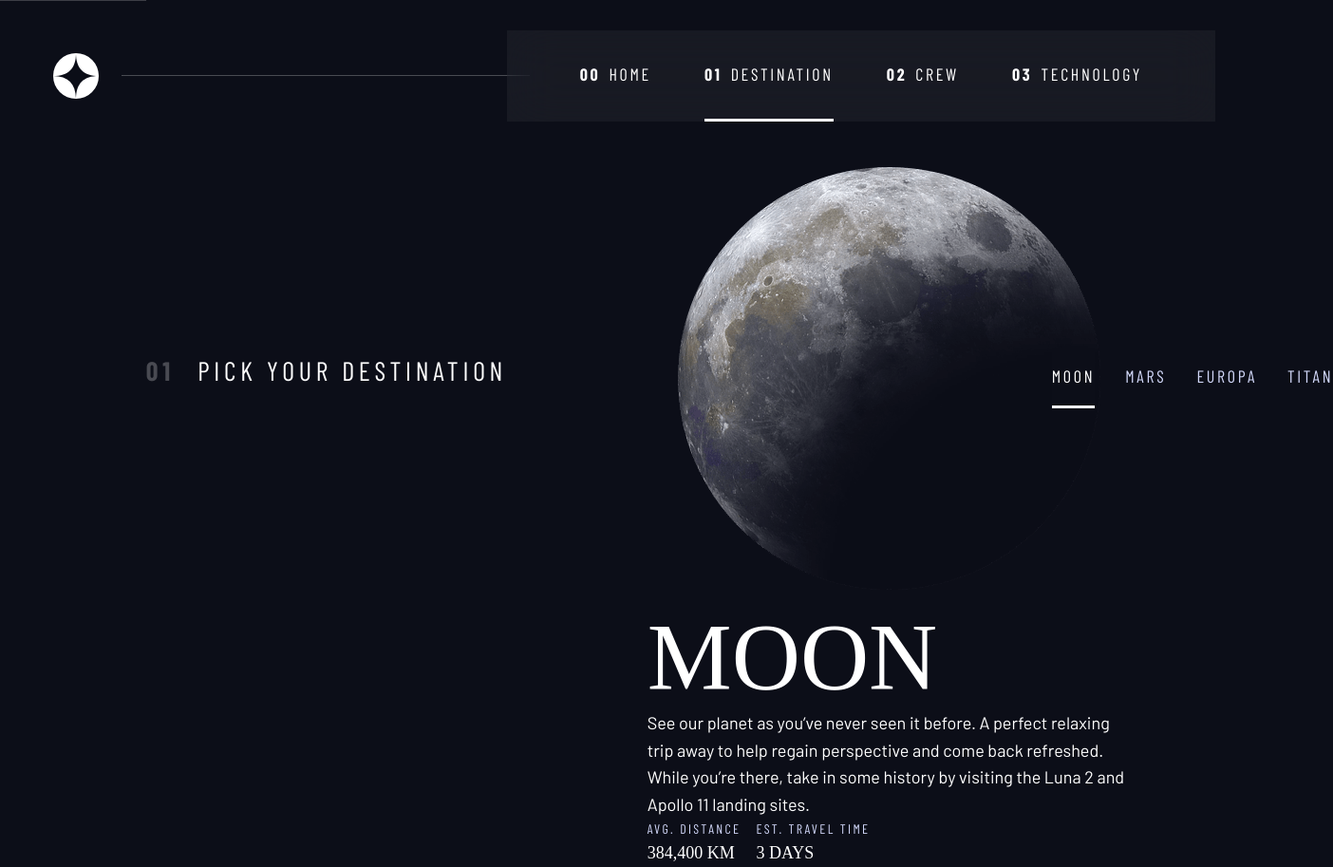
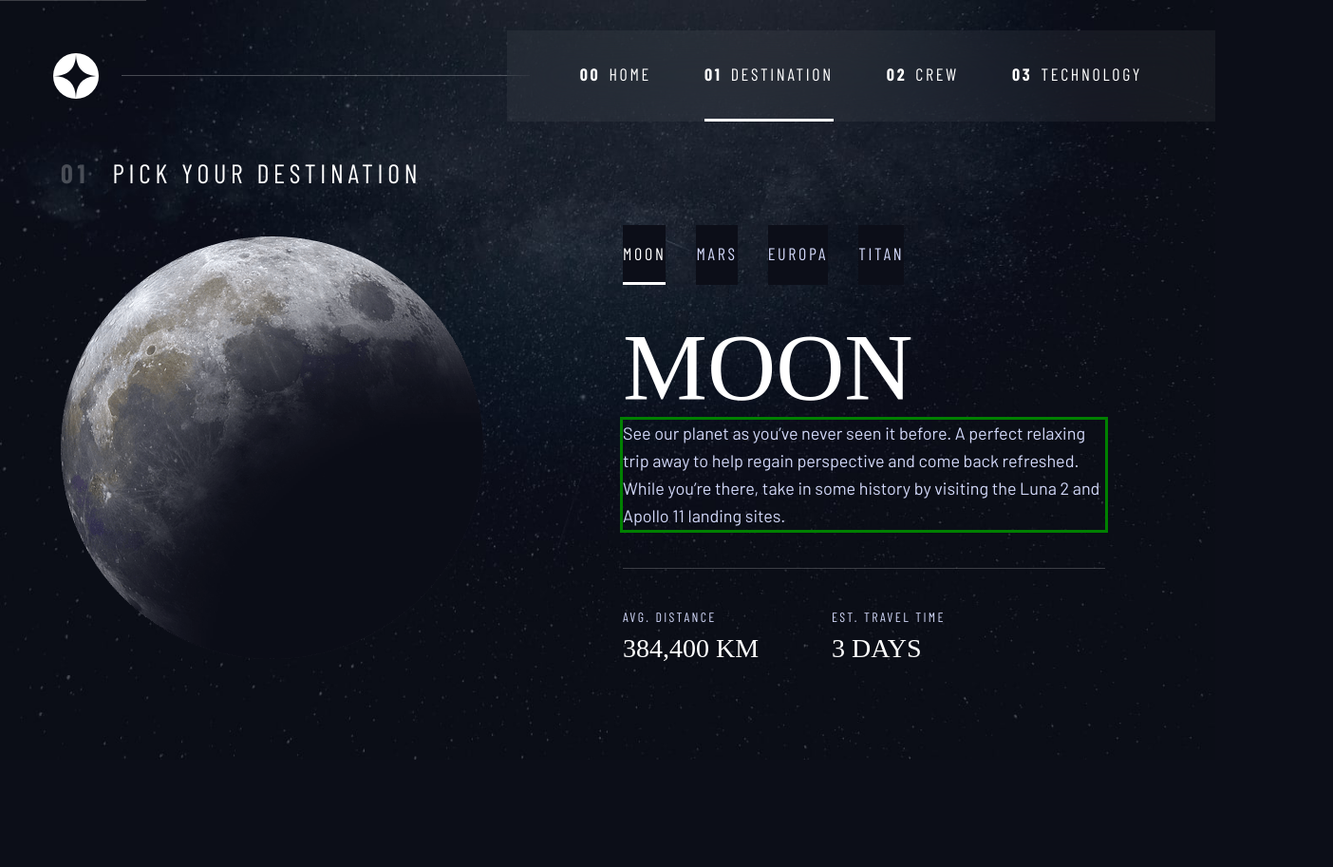
Before and after one commit to Mylaine-m/Space-travel-website, a plain HTML site: page destination.html in a window 1280 px wide. Shown: the whole page at 95% size, 1404 px wide, since content can reach past the window. After the commit the page ends 800 px from the top, so only its background shows below. Drawn offline with nearby package versions, Linux system fonts and the light colour scheme; a web font is replaced by a local one.

Commit message:
complete style destination moon file

```diff
--- a/style.css
+++ b/style.css
@@ -13,7 +13,7 @@
 	--fs-800: 3.5rem;
 	--fs-700: 1.5rem;
 	--fs-600: 1rem;
-	--fs-500: 1.75rem;
+	--fs-500: 1rem;
 	--fs-400: 0.9375rem;
 	--fs-300: 1rem;
 	--fs-200: 0.875rem;
@@ -30,6 +30,7 @@
 		--fs-800: 5rem;
 		--fs-700: 2.5rem;
 		--fs-600: 1.5rem;
+		--fs-500: 1.25rem;
 		--fs-400: 1rem;
 	}
 }
@@ -40,6 +41,7 @@
 		--fs-800: 6.25rem;
 		--fs-700: 3.5rem;
 		--fs-600: 2rem;
+		--fs-500: 1.75rem;
 		--fs-400: 1.125rem;
 	}
 }
@@ -149,36 +151,6 @@ select {
 	padding-inline: 2em;
 	margin-inline: auto;
 	max-width: 80rem;
-}
-
-.grid-container {
-	display: grid;
-	text-align: center;
-	place-items: center;
-	padding-inline: 1rem;
-}
-
-.grid-container * {
-	max-width: 50ch;
-}
-
-@media (min-width: 45em) {
-	.grid-container {
-		text-align: left;
-		column-gap: var(--container-gap, 2rem);
-		grid-template-columns: minmax(1rem, 1fr) repeat(2, minmax(0, 40rem)) minmax(1rem, 1fr);
-	}
-	.grid-container > *:first-child {
-		grid-column: 2;
-	}
-
-	.grid-container > *:last-child {
-		grid-column: 3;
-	}
-	.grid-container--home {
-		padding-bottom: max(6rem, 20vh);
-		align-items: end;
-	}
 }
 
 .sr-only {
@@ -430,7 +402,6 @@ select {
 }
 
 @media (min-width: 35em) and (max-width: 44.999em) {
-
 	.primary-navigation a > span {
 		display: none;
 	}
@@ -523,7 +494,7 @@ body {
 	background-position: bottom center;
 }
 
-/* Home */
+/* Home page*/
 
 .home {
 	background-image: url(./assets/home/background-home-mobile.jpg);
@@ -540,3 +511,142 @@ body {
 		background-image: url(./assets/home/background-home-desktop.jpg);
 	}
 }
+
+/* Destination page */
+
+/* Moon */
+.destination {
+	background-image: url(./assets/destination/background-destination-mobile.jpg);
+}
+
+@media (min-width: 35rem) {
+	.destination {
+		background-image: url(./assets/destination/background-destination-tablet.jpg);
+	}
+}
+
+@media (min-width: 45rem) {
+	.destination {
+		background-image: url(./assets/destination/background-destination-desktop.jpg);
+	}
+}
+
+/* Mars */
+
+/* Europa */
+
+/* Titan */
+
+/* ------------------------- */
+/* Layout */
+/* ----------------------- */
+
+.grid-container {
+	display: grid;
+	text-align: center;
+	place-items: center;
+	padding-inline: 1rem;
+	padding-bottom: 4rem;
+}
+
+.grid-container p:not([class]) {
+	max-width: 50ch;
+    outline: 3px solid green;
+}
+
+.numbered-title {
+	grid-area: title;
+}
+
+.info > p {
+    color: hsl(var(--clr-purple));
+}
+
+/* Destination page layout */
+.grid-container--destination {
+	--flow-space: 2rem;
+	grid-template-areas: 'title'
+    'image'
+    'tabs'
+    'content';
+}
+
+.grid-container--destination > img {
+	grid-area: image;
+	max-width: 60%;
+}
+
+.grid-container--destination > .tab-list {
+	grid-area: tabs;
+}
+
+.grid-container--destination > .destination-info {
+	grid-area: content;
+}
+
+.destination-meta {
+	flex-direction: column;
+	border-top: 1px solid hsl(var(--clr-white) / .2);
+	padding-top: 2.5rem;
+	margin-top: 2.5rem;
+	/* place-items: center; */
+}
+
+.destination-meta p {
+    font-size: 1.75rem;
+}
+
+@media (min-width: 35em) {
+	.numbered-title {
+		justify-self: start;
+		margin-top: 2rem;
+	}
+
+	.destination-meta {
+		flex-direction: row;
+		justify-content: space-evenly;
+	}
+}
+
+@media (min-width: 45em) {
+	.grid-container {
+		text-align: left;
+		column-gap: var(--container-gap, 2rem);
+		grid-template-columns: minmax(1rem, 1fr) repeat(2, minmax(0, 40rem)) minmax(1rem, 1fr);
+	}
+
+    .grid-container--home {
+		padding-bottom: max(6rem, 20vh);
+		align-items: end;
+	}
+
+	.grid-container--home > *:first-child {
+		grid-column: 2;
+	}
+
+	.grid-container--home > *:last-child {
+		grid-column: 3;
+	}
+
+	.grid-container--destination {
+		justify-items: start;
+        align-content: start;
+		grid-template-areas:
+        '. title title .'
+        '. image tabs .'
+        '. image content . ';
+	}
+
+    .grid-container--destination > img {
+        max-width: 90%;
+    }
+
+    .numbered-title {
+		margin-top: 0;
+	}
+
+    .destination-meta {
+		--gap: min(6vw, 7rem);
+		justify-content: start;
+	}
+}
```
Lines whose indentation alone changed are shown as unchanged.
